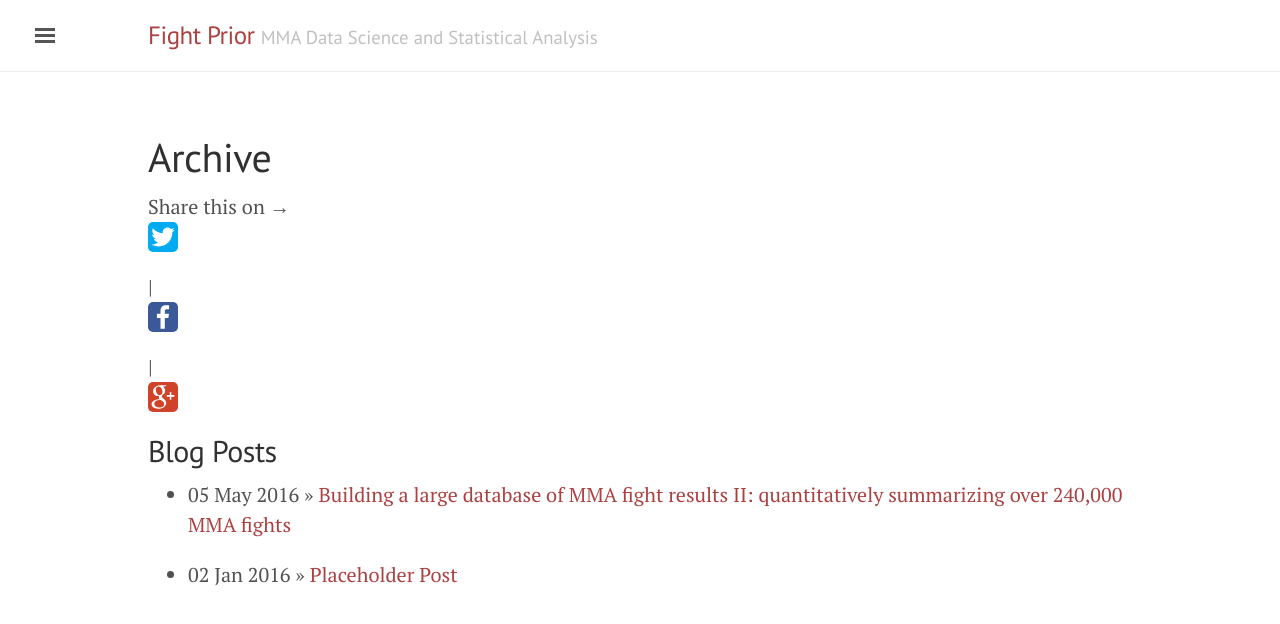
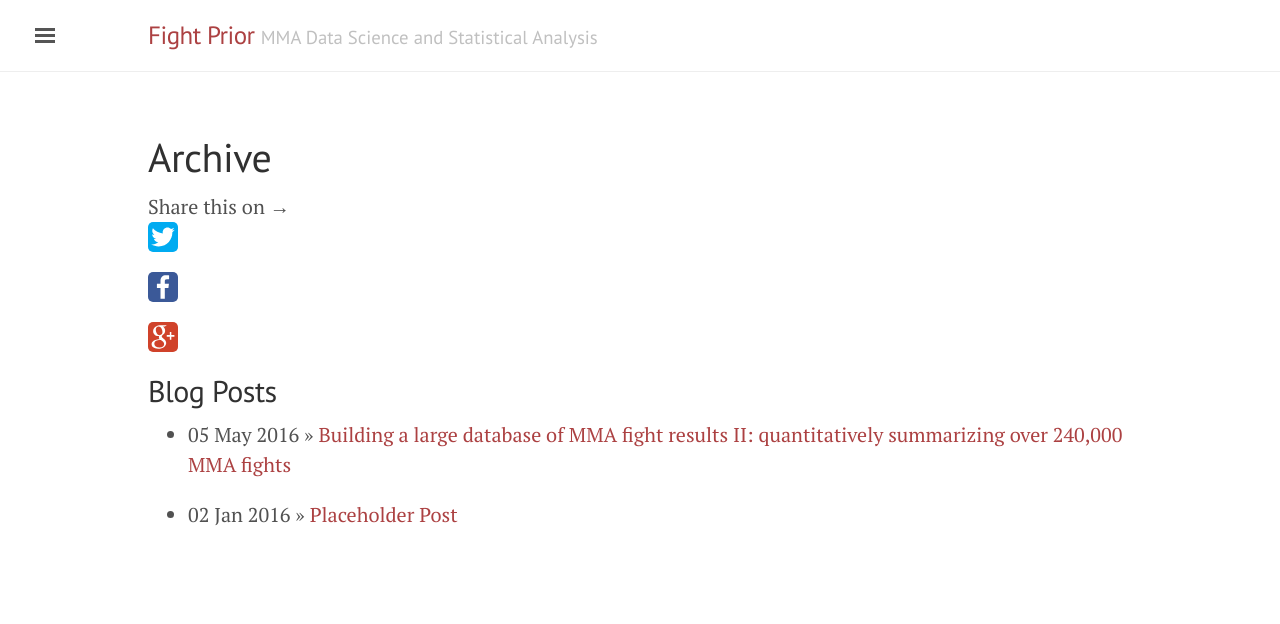
Before and after one commit to fightprior/fightprior.github.io, a Jekyll site: the page built from archive.md, in a window 1280 px wide. Shown: the top 624 px of the page. Built offline with Jekyll 4.4.1, drawn with Linux system fonts in a browser that asks for light colours.

Commit message:
putting social share on one line

```diff
--- a/_includes/social-share.html
+++ b/_includes/social-share.html
@@ -1,8 +1,5 @@
 <div class="share-page">
 
-  Share this on &rarr;
+  Share this on &rarr;<a href="https://twitter.com/intent/tweet?text={{ page.title }}&url={{ site.url }}{{ page.url }}&via=Fight_Prior" rel="nofollow" target="_blank" title="Share on Twitter"><img src="{{ site.url }}/public/social_flat_rounded_rects_svg/Twitter.svg" style="width:30px;height:30px;"></img></a><a href="https://facebook.com/sharer.php?u={{ site.url }}{{ page.url }}" rel="nofollow" target="_blank" title="Share on Facebook"><img src="{{ site.url }}/public/social_flat_rounded_rects_svg/Facebook.svg" style="width:30px;height:30px;"></img></a><a href="https://plus.google.com/share?url={{ site.url }}{{ page.url }}" rel="nofollow" target="_blank" title="Share on Google+"><img src="{{ site.url }}/public/social_flat_rounded_rects_svg/Google+.svg" style="width:30px;height:30px;"></img></a>
 
-    <a href="https://twitter.com/intent/tweet?text={{ page.title }}&url={{ site.url }}{{ page.url }}&via=Fight_Prior" rel="nofollow" target="_blank" title="Share on Twitter"><img src="{{ site.url }}/public/social_flat_rounded_rects_svg/Twitter.svg" style="width:30px;height:30px;"></img></a> |
-    <a href="https://facebook.com/sharer.php?u={{ site.url }}{{ page.url }}" rel="nofollow" target="_blank" title="Share on Facebook"><img src="{{ site.url }}/public/social_flat_rounded_rects_svg/Facebook.svg" style="width:30px;height:30px;"></img></a> |
-    <a href="https://plus.google.com/share?url={{ site.url }}{{ page.url }}" rel="nofollow" target="_blank" title="Share on Google+"><img src="{{ site.url }}/public/social_flat_rounded_rects_svg/Google+.svg" style="width:30px;height:30px;"></img></a>
 </div>
```
